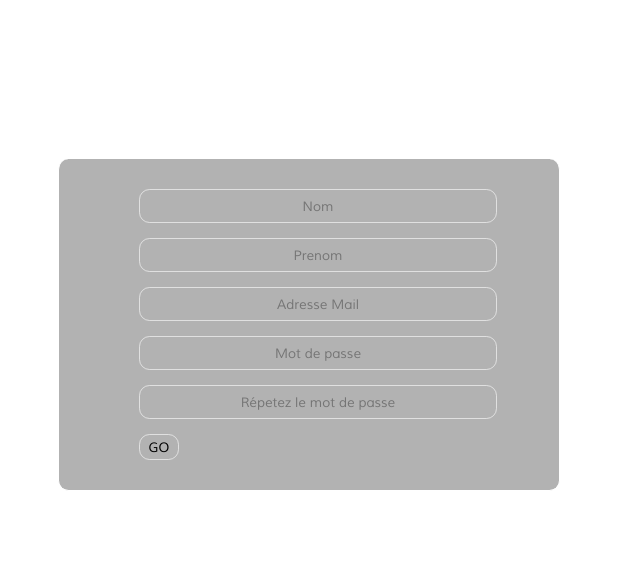
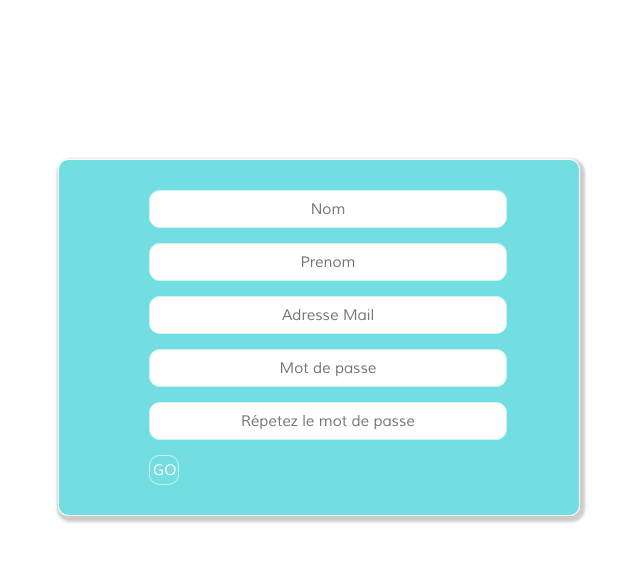
Before and after one commit to prokofyevDmitry/insightMapp, a PHP site: page /parts/signIn.php in a window 1280 px wide. Shown: the top 562 px of the page, without its empty margins (341-981 px from the left). Run offline with PHP 8.4, Linux system fonts and the light colour scheme.

Commit message:
git preliminaire: 	Finition CSS formulaire Sign In
	Finition CSS formulare sign UP
			A FAIRE: reconstruire le code html
				inclure la welcome screen dans une recomposition ph
	modified:   insightMapp/CSStyle/HomeStyle.css
	modified:   insightMapp/CSStyle/signIn.css
	modified:   insightMapp/logIn.php
	modified:   insightMapp/model/insert_new_champ_to_existing_line.php
	deleted:    insightMapp/parts/login.php
	modified:   insightMapp/parts/signIn.php
	modified:   insightMapp/vue/user_login_form.php
	modified:   insightMapp/vue/user_signin_form.php

```diff
--- a/insightMapp/CSStyle/signIn.css
+++ b/insightMapp/CSStyle/signIn.css
@@ -26,124 +26,107 @@
 
 
 
+
+
+
+
+
 .signIn
 {
-    background-color:rgba(102,102,102,0.5);
+    align-content: center;
+    object-position: center;
+    text-align: center;
+	background-color:rgba(56,208,214,0.7);
 
-    border: solid white 1px;
+	border: solid white 1px;
 
-   border-radius:  10.512px;
+   border-radius:10.512px 10.512px 10.512px 10.512px;
      display: inline-block;
      alignment-baseline: central;
      position: absolute;
      left: 30%;
      top:18%;
      width:500px;
-     padding: 15px 0px 15px 0px;
-     z-index:49 ;
-     margin:15px 15px 15px 15px;
-     border-top: none;
+
+	 z-index:49 ;
+	 margin:15px 15px 15px 15px;
+    padding: 15px 10px 15px 10px;
+    box-shadow: rgba(0,0,0,0.2) 2px 3px 3px 3px;
 
 
 }
 form[class="signIn"] input
 {
+    border: solid white;
 position: relative;
 left:13%;
 top:10%;
 display:block;
 margin: 15px;
-  /*border:solid 1px rgba(255,255,255,1); */
- border: solid 1px rgba(255,255,255,0.6);
+  border:solid 1px rgba(207,243,245,1);
      border-radius:10.512px;
-
-     height:26px;
+     height:30px;
      width: 350px;
      font-family:Muli;
-    padding: 3px;
-    text-align:center;
-    background-color:transparent;
+    font-size: 15px;
+
+    /*color: rgba(51,202,209,1);*/
+	padding: 3px;
+	text-align:center;
+	background-color:white;
 }
 
-form[class="signIn"] input:focus
+
+form[class="signIn"] input[class="submit"]
 {
-background-color: rgba(255,255,255,0.2);
+background-color: rgba(56,208,214,0);
+    color:white;
+    width: 30px;
+
+
 
 }
 
 
+form[class="signIn"] input:focus
+{
+    outline:none;
+    box-shadow: rgba(0,0,0,0.2) 2px 1px 1px 1px;
+}
 
 
 
-
-/*
-.signIn
- {
-
-     display: inline-block;
-     position:fixed;
-     top:0px;
-     left:0px;
-     width:100%;
-     height:100%;
-     z-index:49 ;
-
- }
-
-
-
- form[class="signIn"] input
- {
- font-family: Muli;
-
- display:block;
-background-color:rgba(102,102,102,0.5);
-    margin: 15px;
-
-  border:solid 1px rgba(255,255,255,1);
-     border-radius:10.512px;
-     height:30px;
-     width: 350px;
-     font-family:Muli;
-    padding: 3px;
-    text-align:center;
-    background-color:white;
- }
-
-.signIn:focus
+.backlink
 {
-    text-decoration:none;
-    border: none;
-    outline: 0;
+   position: absolute;
+    top: 0;
+    right: 0;
+    width:100%;
+    height: 100%;
 }
-*/
-
 
 .signin_warning
 {
-font-family: Muli;
-   position:absolute;
-   top:70%;
-   float
+  box-shadow: rgba(0,0,0,0.2) 2px 1px 1px 1px;
+    background-color: rgba(204, 37, 37, 0.74);
+     border-radius: 10.512px 10.512px 10.512px 10.512px ;
+    padding: 15px;
+    text-decoration:none;
+	font-family:Muli;
+	color: rgb(255, 255, 255);
+	font-size: 17px;
+	position: relative;
+	border-bottom: none;
+    z-index:50;
+    right: 0.1%;
+    bottom: 120%;
+    width: 470px;
+    text-align: center;
+    font-weight: bolder;
+    margin:0 0 0 0;
+
 }
-
-
-.submit
+p
 {
-max-width: 40px;
-border-radius:0;
-/*visibility: hidden;*/
+    margin: 5px 5px 5px 5px;
 }
-
-.submit:hover
-{
-background-color: rgba(255,255,255,0.2);
-border: outset white 1px;;
-}
-
-.submit:focus
-{
-
-border: inset 1px;
-outline: 0;
-}
--- a/insightMapp/model/insert_new_champ_to_existing_line.php
+++ b/insightMapp/model/insert_new_champ_to_existing_line.php
@@ -17,7 +17,5 @@ function insert_new_champ_to_existing_line($bdd,$table,$champ1,$val_champ1,$cibl
 	 $rec = $bdd->prepare($prep);
 
 
-
-
 	$rec->execute($exec);
 }
--- a/insightMapp/parts/login.php
+++ /dev/null
@@ -1,3 +0,0 @@
-<?php
-
-?>
--- a/insightMapp/parts/signIn.php
+++ b/insightMapp/parts/signIn.php
@@ -94,7 +94,7 @@ TODO:  Maintenant que nous nous sommes inscrit, il faut se loggue.
  		// le mot de passe est trop long (peu probable  mais bon) 3
  		// le mot de passe n'est pas assez fort 4
  		// tout est ok true
- 		case 0: echo '<p>Votre mot de passe est trop petit: 8 charactères au minimum</p>'; break;
+ 		case 0: echo '<p  >Votre mot de passe est trop petit: 8 charactères au minimum</p>'; break;
  		case 1: break;
  		case 2: echo'<p>Votre mots de passe et sa confirmation ne correspondent pas</p>'; break;
  		case 3: echo '<p>Votre mot de passe est trop long, 40 charactères au maximum</p>'; break;
--- a/insightMapp/vue/user_signin_form.php
+++ b/insightMapp/vue/user_signin_form.php
@@ -10,12 +10,13 @@
 </head>
 
 
+
 <body>
 
 <form action="signIn.php" method="post" class="signIn">
-<input type="text" placeholder="Nom" name="nom" <?php  if($result[0]!=false) echo'value="'.$_POST['nom'].'"'?>/>
-<input type="text" placeholder="Prenom" name="prenom" <?php  if($result[1]!=false) echo'value="'.$_POST['prenom'].'"';?>/>
-<input type="email" placeholder="Adresse Mail" name="mail" <?php if($result[2]!=false) echo'value="'.$_POST['mail'].'"';?>/>
+<input type="text" placeholder="Nom" name="nom" <?php //  if($result[0]!=false) echo'value="'.$_POST['nom'].'"'?>/>
+<input type="text" placeholder="Prenom" name="prenom" <?php //  if($result[1]!=false) echo'value="'.$_POST['prenom'].'"';?>/>
+<input type="email" placeholder="Adresse Mail" name="mail" <?php // if($result[2]!=false) echo'value="'.$_POST['mail'].'"';?>/>
 <input type="password" placeholder="Mot de passe" name="mdp"/>
 <input type="password" placeholder="Répetez le mot de passe" name="confiramtion_mdp"/>
 <input type="submit" class="submit" value="GO" name="submit_signin" />
```
Also changed, not shown: insightMapp/CSStyle/HomeStyle.css (+44 -11 lines), insightMapp/logIn.php (+6 -16 lines), insightMapp/vue/user_login_form.php (+6 -3 lines).
